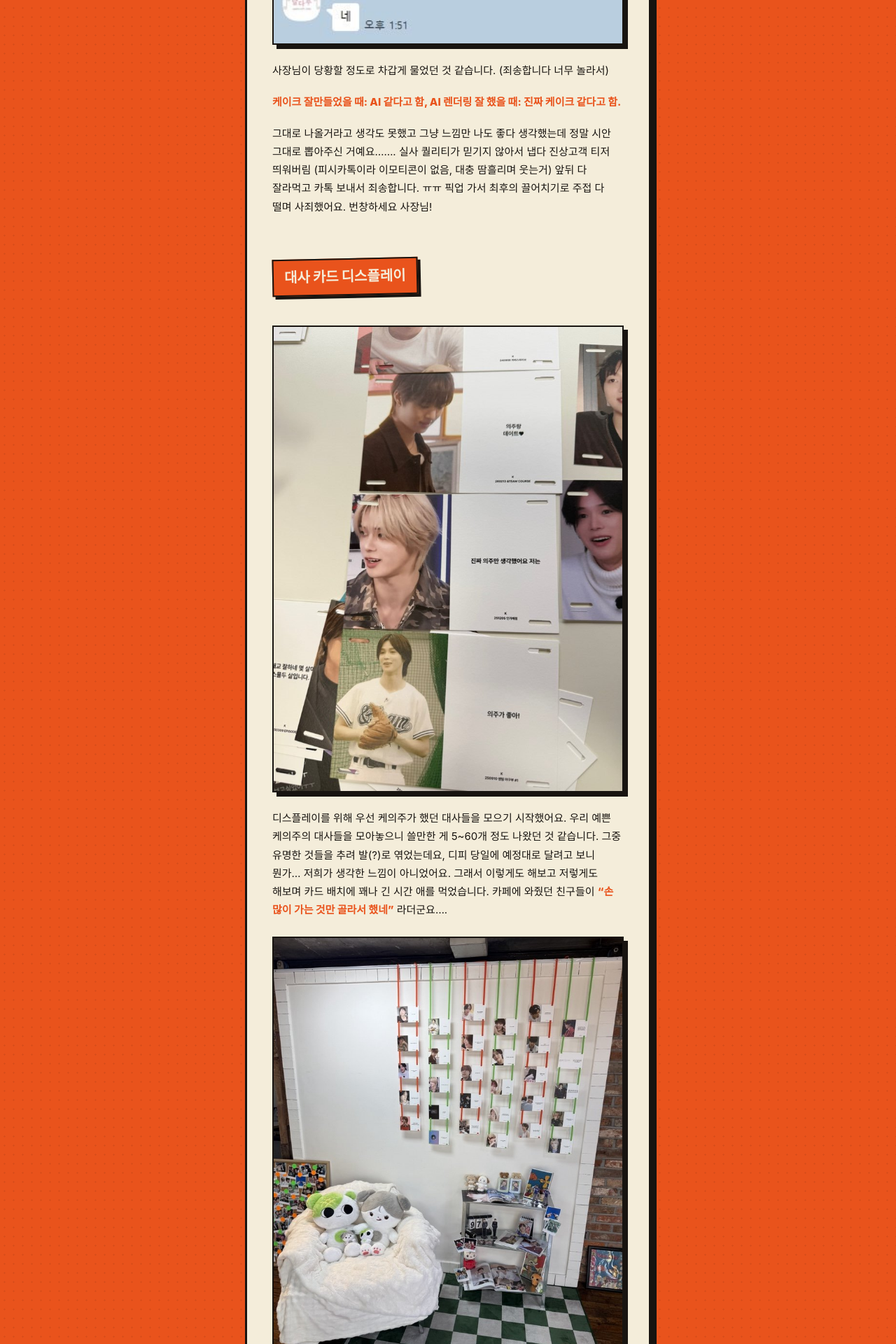
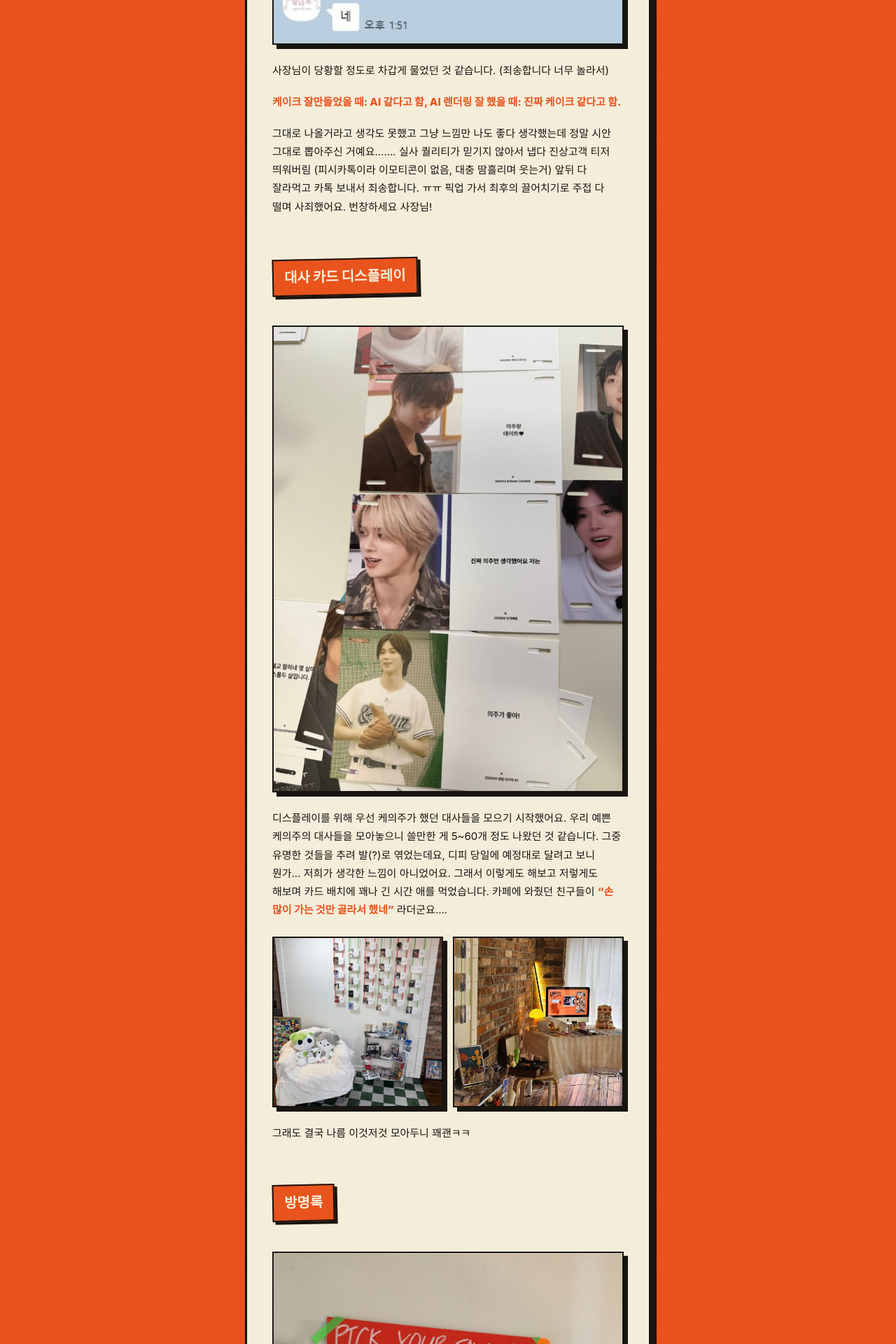
Before and after one commit to limitedpairing/blog, a Jekyll site: the page built from index.html, in a window 1280 px wide. Shown: the part 4480-6400 px from the top of the page at 70% size. Built offline with Jekyll 4.4.1, drawn with Linux system fonts in a browser that asks for light colours; some web fonts are replaced.

Commit message:
Add 2-up rows for paired photos and a tap-to-enlarge lightbox
- Wrap consecutive photo pairs in .photo-row (equal-height 2-col grid)
- Click/tap any photo to open it full-size in a lightbox overlay;
  close via backdrop, × button, or Esc

https://claude.ai/code/session_01T36s2gdEFjxCigUpqUYQ9b

```diff
--- a/_layouts/default.html
+++ b/_layouts/default.html
@@ -19,5 +19,40 @@
       {{ content }}
     </div>
   </main>
+
+  <div class="lightbox" id="lightbox" aria-hidden="true" role="dialog" aria-label="확대 이미지">
+    <button class="lightbox__close" type="button" aria-label="닫기">&times;</button>
+    <img class="lightbox__img" alt="">
+  </div>
+  <script>
+  (function () {
+    var lb = document.getElementById('lightbox');
+    if (!lb) return;
+    var lbImg = lb.querySelector('.lightbox__img');
+    function open(src) {
+      lbImg.src = src;
+      lb.classList.add('open');
+      lb.setAttribute('aria-hidden', 'false');
+      document.body.style.overflow = 'hidden';
+    }
+    function close() {
+      lb.classList.remove('open');
+      lb.setAttribute('aria-hidden', 'true');
+      document.body.style.overflow = '';
+      lbImg.removeAttribute('src');
+    }
+    document.addEventListener('click', function (e) {
+      var img = e.target.closest('.photo > img');
+      if (img && !img.closest('.photo--missing') && img.naturalWidth > 0) {
+        open(img.currentSrc || img.src);
+        return;
+      }
+      if (e.target === lb || e.target.closest('.lightbox__close') || e.target === lbImg) close();
+    });
+    document.addEventListener('keydown', function (e) {
+      if (e.key === 'Escape' && lb.classList.contains('open')) close();
+    });
+  })();
+  </script>
 </body>
 </html>
--- a/assets/css/style.scss
+++ b/assets/css/style.scss
@@ -143,6 +143,22 @@ body {
   border: 2.5px solid var(--ink);
   border-radius: var(--radius);
   box-shadow: var(--shadow);
+  cursor: zoom-in;
+}
+
+// Two consecutive photos → side-by-side, equal-height row.
+.photo-row {
+  display: grid;
+  grid-template-columns: 1fr 1fr;
+  gap: 14px;
+  margin: 1.5rem 0;
+  align-items: stretch;
+}
+.photo-row .photo { margin: 0; }
+.photo-row .photo > img {
+  height: 100%;
+  aspect-ratio: 1 / 1;
+  object-fit: cover;
 }
 .photo__ph { display: none; }
 .photo figcaption {
@@ -173,6 +189,43 @@ body {
   font-size: .9rem;
 }
 
+// ---- Lightbox (tap to enlarge) ----
+.lightbox {
+  position: fixed;
+  inset: 0;
+  z-index: 1000;
+  display: none;
+  align-items: center;
+  justify-content: center;
+  padding: 4vw;
+  background: rgba(24, 20, 13, .92);
+  cursor: zoom-out;
+}
+.lightbox.open { display: flex; }
+.lightbox__img {
+  max-width: 94vw;
+  max-height: 90vh;
+  width: auto;
+  height: auto;
+  border: 3px solid var(--beige);
+  box-shadow: 0 0 0 2.5px var(--ink), var(--shadow);
+}
+.lightbox__close {
+  position: absolute;
+  top: 14px;
+  right: 16px;
+  width: 44px;
+  height: 44px;
+  font-size: 30px;
+  line-height: 1;
+  font-weight: 900;
+  color: var(--ink);
+  background: var(--beige);
+  border: 2.5px solid var(--ink);
+  box-shadow: var(--shadow-sm);
+  cursor: pointer;
+}
+
 // ---- Sign-off ----
 .signoff {
   margin-top: 2.2rem !important;
--- a/index.html
+++ b/index.html
@@ -70,9 +70,10 @@ description: "케의주 카페 이벤트(LIMITED PAIRING)의 작업기 — 총
 
   <p>디스플레이를 위해 우선 케의주가 했던 대사들을 모으기 시작했어요. 우리 예쁜 케의주의 대사들을 모아놓으니 쓸만한 게 5~60개 정도 나왔던 것 같습니다. 그중 유명한 것들을 추려 발(?)로 엮었는데요, 디피 당일에 예정대로 달려고 보니 뭔가… 저희가 생각한 느낌이 아니었어요. 그래서 이렇게도 해보고 저렇게도 해보며 카드 배치에 꽤나 긴 시간 애를 먹었습니다. 카페에 와줬던 친구들이 <em>“손 많이 가는 것만 골라서 했네”</em> 라더군요….</p>
 
+  <div class="photo-row">
   {% include photo.html file="008.jpg" caption="카드로 채운 디스플레이 벽" %}
-
   {% include photo.html file="009.jpg" caption="디피 당일 카페 전경" %}
+  </div>
 
   <p>그래도 결국 나름 이것저것 모아두니 꽤괜ㅋㅋ</p>
 
@@ -90,17 +91,19 @@ description: "케의주 카페 이벤트(LIMITED PAIRING)의 작업기 — 총
 
   <p>디피 당일에는 이미 두쫀쿠 제작 및 포장 이슈로 체력이 바닥난 상태였기 때문에 아무 생각도 나지 않았어요…… 얼마나 카페가 넓게 느껴지는지 지금 당장 어디 반만 막을까? 싶었습니다. 아마 전 친구들이 없었다면 황량한 카페에서 여러분을 맞이했겠죠.</p>
 
+  <div class="photo-row">
   {% include photo.html file="012.jpg" caption="끝없는 포장 — 미니 엘홀더" %}
-
   {% include photo.html file="013.jpg" caption="각대봉투 특전 포장" %}
+  </div>
 
   <p>포장하는 날은 별로 재미 없었습니다. 그냥 포장만 했고, 또 포장했고, 또 포장해서 교통사고 후 기억상실에 걸리는 것처럼, 저희 모두 고기 구울 힘도 없을 만큼 번아웃이 왔습니다…………….</p>
 
   <h2>스크런치 &amp; 캐리어</h2>
 
+  <div class="photo-row">
   {% include photo.html file="014.jpg" caption="스크런치" %}
-
   {% include photo.html file="015.jpg" caption="텀블러 캐리어" %}
+  </div>
 
   <p>가장 속을 썩였던 스크런치와 텀블러 캐리어. 이 작업은 재봉 전문가를 직접 컨택해 하나하나 수제작한 것들인데요.</p>
 
@@ -132,9 +135,10 @@ description: "케의주 카페 이벤트(LIMITED PAIRING)의 작업기 — 총
 
   <h2>럭키드로우 &amp; 게임</h2>
 
+  <div class="photo-row">
   {% include photo.html file="022.jpg" caption="럭키드로우 — KEJ LIMITED PAIRING DAY 2" %}
-
   {% include photo.html file="023.jpg" caption="럭키드로우 당첨! (스티커)" %}
+  </div>
 
   <p>이 서비스는 현장에서 신기하다고 사진을 찍어가시는 분도 있었고 다들 많이 칭찬해 주셔서 정말 뿌듯했는데요…. 제가 다양한 이벤트 카페를 다니면서 또 한 가지 느꼈던 불편한 점이 바로 럭키드로우 시스템이었어요. 종이 뽑기는 실시간 재고 파악도 어렵고 한번 쓰고 버려지는 쓰레기가 많아지는 게 싫어서 나름 현직(?)을 살려 제작하게 되었습니다. 다들 골고루 가져가셨으면 해서 상품이 몰리지 않도록 알고리즘 수정을 몇 번이나 거듭했는데, 다행히도 전부 다양하게 가져가셔서 매우 뿌듯했어요. 또 디자인도 두근두근 뽑는 맛도 느낄 수 있게…. (이렇게 도박 중독이 무섭습니다.) 진행하면서도 재고 파악이 참 수월했기에 만들기 잘했다는 생각을 했습니다.</p>
 
@@ -144,9 +148,10 @@ description: "케의주 카페 이벤트(LIMITED PAIRING)의 작업기 — 총
 
   <h2>이벤트 당일</h2>
 
+  <div class="photo-row">
   {% include photo.html file="025.jpg" caption="피넛 버터 쿠키 특전" %}
-
   {% include photo.html file="026.jpg" caption="캐리어 한가득 인형들" %}
+  </div>
 
   <p>이벤트 당일 카페로 출근했더니 사장님께서 물으셨습니다.</p>
 
```
